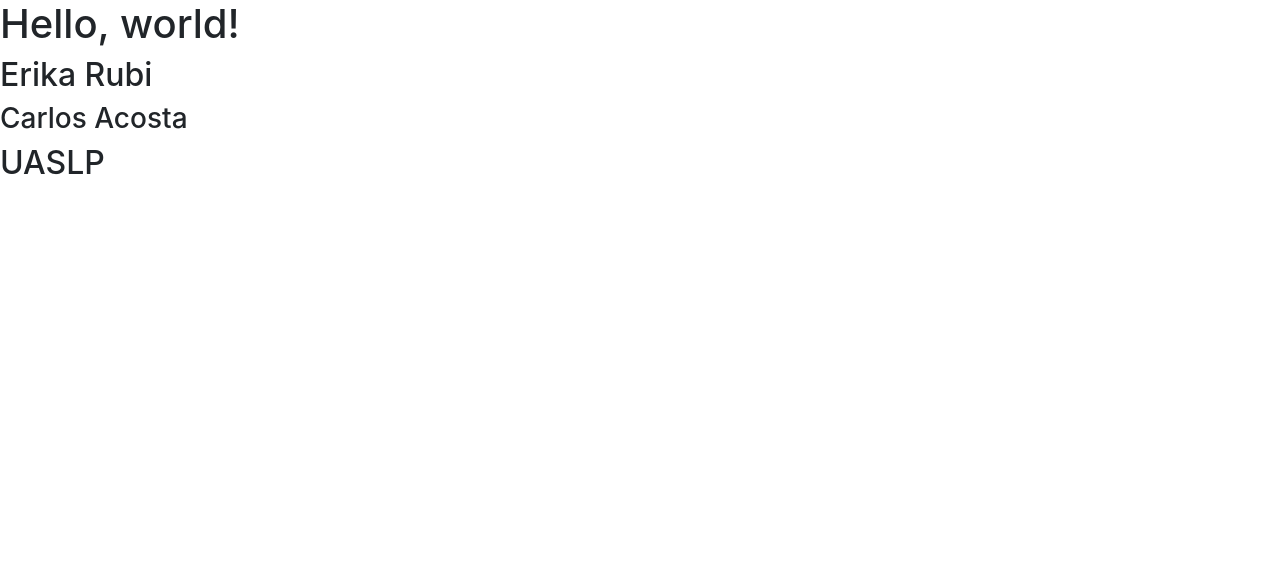
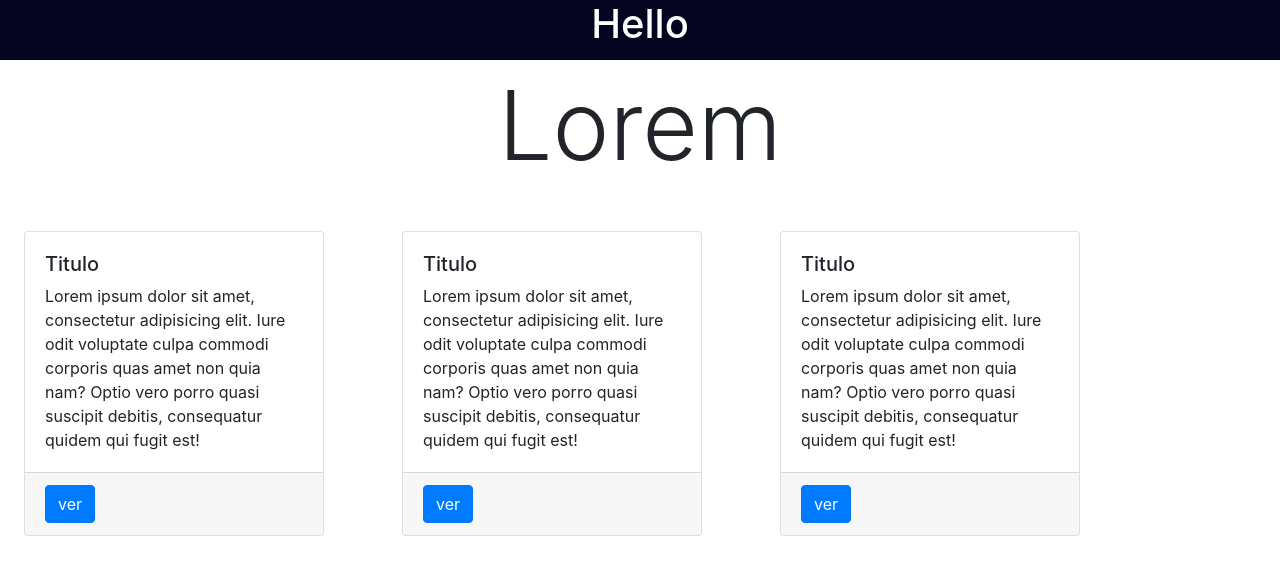
Before and after one commit to App-Web-2020-2021-I/examen-primer-parcial-ErikaRubi, a plain HTML site: page index.html in a window 1280 px wide. Drawn offline with nearby package versions, Linux system fonts and the light colour scheme.

Commit message:
Se agregaron las primeras tarjetas

```diff
--- a/index.html
+++ b/index.html
@@ -11,10 +11,66 @@
     <title>Hello, world!</title>
   </head>
   <body>
-    <h1>Hello, world!</h1>
-    <h2>Erika Rubi</h2>
-    <h3>Carlos Acosta</h3>
-    <h2>UASLP</h2>
+    <div class="text-white h1" style="background-color: rgb(5, 5, 34); height: 1.5em; text-align: center;">
+      Hello
+    </div>
+    <div class="display-1" style="text-align: center;">Lorem</div>
+    <div class="mt-4 card-deck">
+    <div class="m-4">
+      <div class="card" style="width: 300px;">
+        <div class="card-body">
+            <h5 class="card-tittle">Titulo</h5>
+            <p class="card-text">
+              Lorem ipsum dolor sit amet, consectetur
+              adipisicing elit. Iure odit
+              voluptate culpa commodi corporis
+              quas amet non quia nam? Optio vero porro quasi suscipit debitis,
+              consequatur quidem qui fugit est!</p>
+        </div>
+        <div class="card-footer">
+          <button class="btn btn-primary">
+            ver
+          </button>
+        </div>
+      </div>
+    </div>
+    <div class="m-4">
+      <div class="card" style="width: 300px;">
+        <div class="card-body">
+            <h5 class="card-tittle">Titulo</h5>
+            <p class="card-text">
+              Lorem ipsum dolor sit amet, consectetur
+              adipisicing elit. Iure odit
+              voluptate culpa commodi corporis
+              quas amet non quia nam? Optio vero porro quasi suscipit debitis,
+              consequatur quidem qui fugit est!</p>
+        </div>
+        <div class="card-footer">
+          <button class="btn btn-primary">
+            ver
+          </button>
+        </div>
+      </div>
+      </div>
+      <div class="m-4">
+        <div class="card" style="width: 300px;">
+          <div class="card-body">
+              <h5 class="card-tittle">Titulo</h5>
+              <p class="card-text">
+                Lorem ipsum dolor sit amet, consectetur
+                adipisicing elit. Iure odit
+                voluptate culpa commodi corporis
+                quas amet non quia nam? Optio vero porro quasi suscipit debitis,
+                consequatur quidem qui fugit est!</p>
+          </div>
+          <div class="card-footer">
+            <button class="btn btn-primary">
+              ver
+            </button>
+          </div>
+        </div>
+        </div>
+    </div>
     <!-- Optional JavaScript -->
     <!-- jQuery first, then Popper.js, then Bootstrap JS -->
     <script src="https://code.jquery.com/jquery-3.5.1.slim.min.js" integrity="sha384-DfXdz2htPH0lsSSs5nCTpuj/zy4C+OGpamoFVy38MVBnE+IbbVYUew+OrCXaRkfj" crossorigin="anonymous"></script>
```
